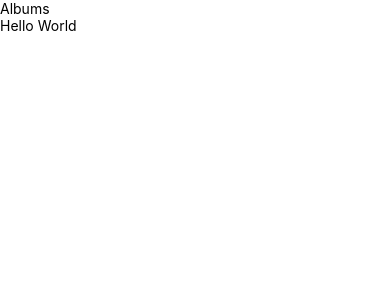
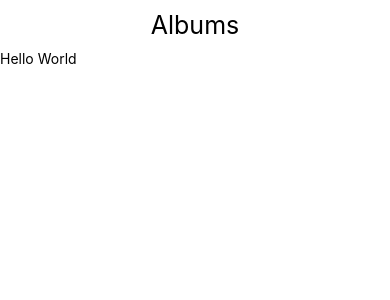
Before and after one commit to prawee/std4820750141-mobile, a React Native app: screen / in a window 390 px wide. Shown: the top 300 px of the page. Built offline with nearby package versions, Linux system fonts and the light colour scheme.

Commit message:
decorate component with style

```diff
--- a/components/Header.js
+++ b/components/Header.js
@@ -6,12 +6,25 @@
 class Header extends Component {
     render() {
         return (
-            <View>
-                <Text>{this.props.title}</Text>
+            <View style={styles.header}>
+                <Text style={styles.text}>
+                    {this.props.title}
+                </Text>
             </View>
         );
     }
 }
 
+// style
+const styles = {
+    header: {
+        padding: 10,
+        alignItems: 'center'
+    },
+    text: {
+        fontSize: 25
+    }
+}
+
 // export
 export default Header;
```
